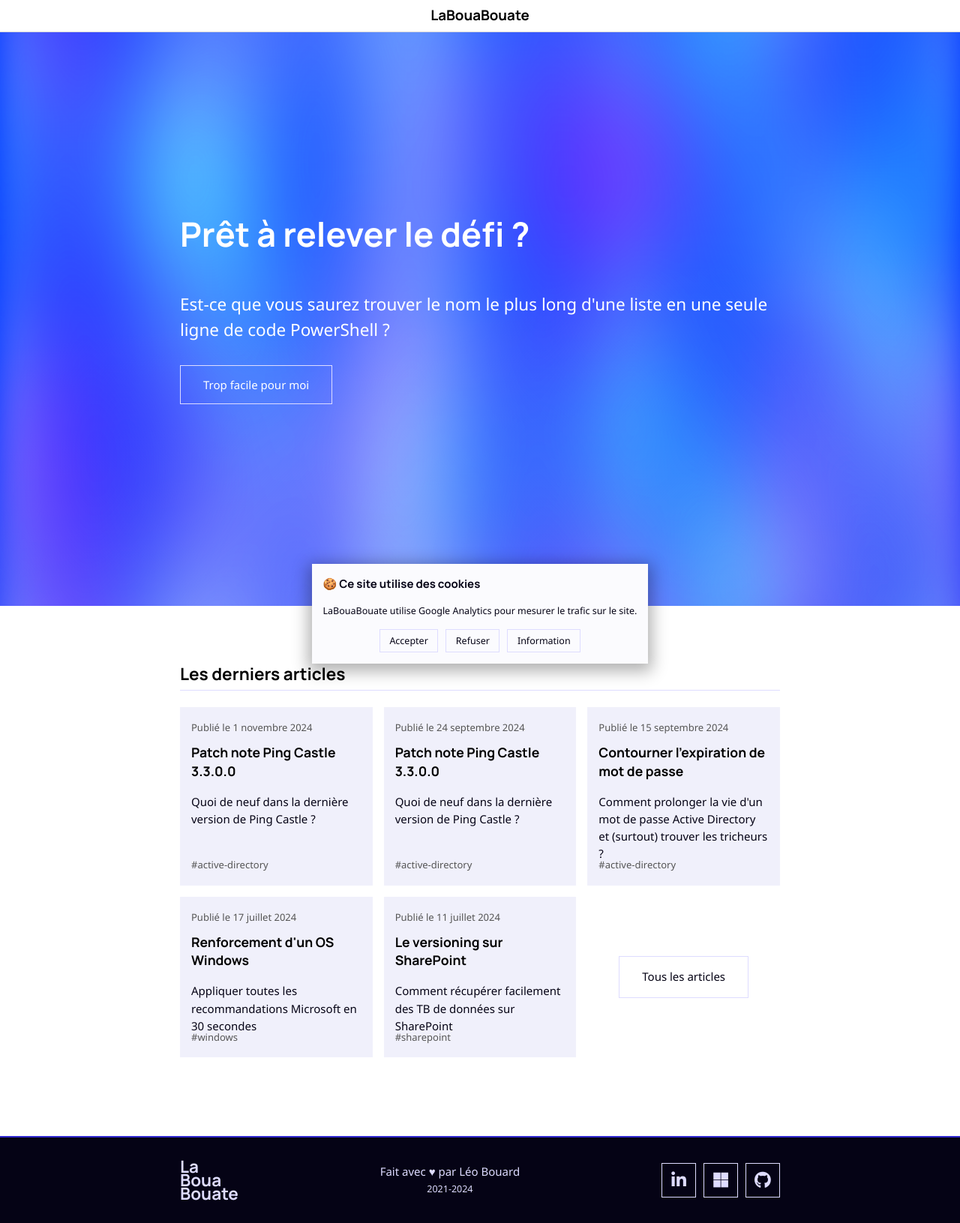
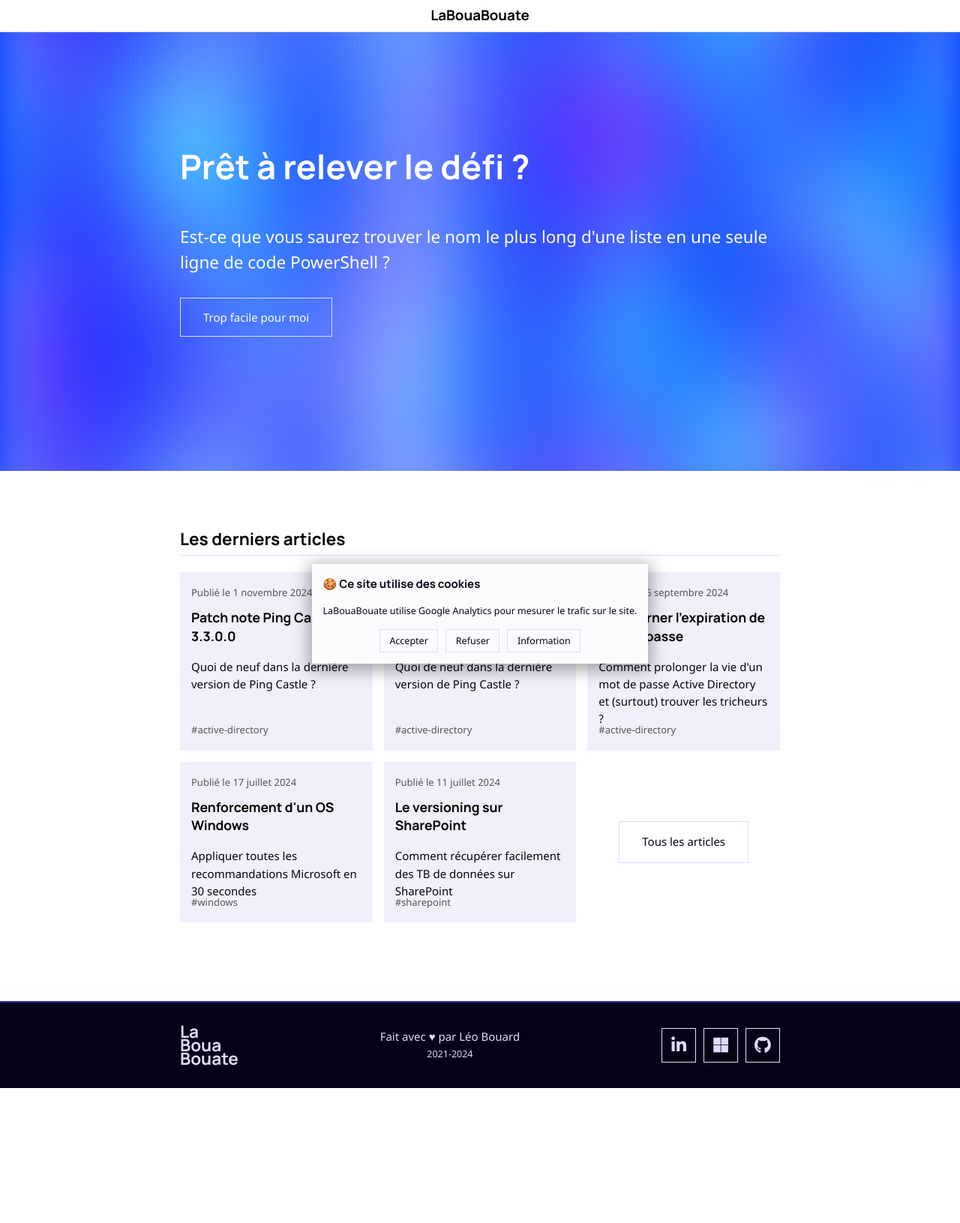
Before and after one commit to leobouard/leobouard.github.io, a Jekyll site: the page built from _pages/index.html, in a window 1280 px wide. Shown: the whole page at 75% size. Built offline with Jekyll 4.4.1, drawn with Linux system fonts in a browser that asks for light colours; nearby versions of some CDN libraries; some web fonts are replaced; after the commit the page ends 1451 px from its top, so only the background shows below that.

Commit message:
Update welcome-banner.scss

```diff
--- a/_sass/welcome-banner.scss
+++ b/_sass/welcome-banner.scss
@@ -1,5 +1,5 @@
 div.hero {
-    min-height: 85svh;
+    min-height: 65svh;
     position: relative;
     min-width: 100%;
     overflow: hidden;
```
